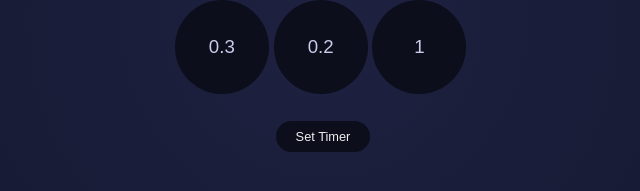
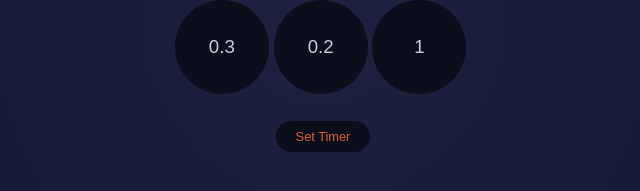
Before and after one commit to jalonghurst/Mindful-Motivation, a React (Create React App) app: page / in a window 1280 px wide. Shown: the part 383-574 px from the top of the page, without its empty margins (317-957 px from the left). Built offline with nearby package versions, Linux system fonts and the light colour scheme.

Commit message:
change button text color

```diff
--- a/src/index.css
+++ b/src/index.css
@@ -24,7 +24,7 @@ code {
 }
 
 button {
-  color:#efefef;
+  color:#dd603a;
   font-size:0.8rem;
   padding: 0.5rem 1.2rem;
   border:none;
```
